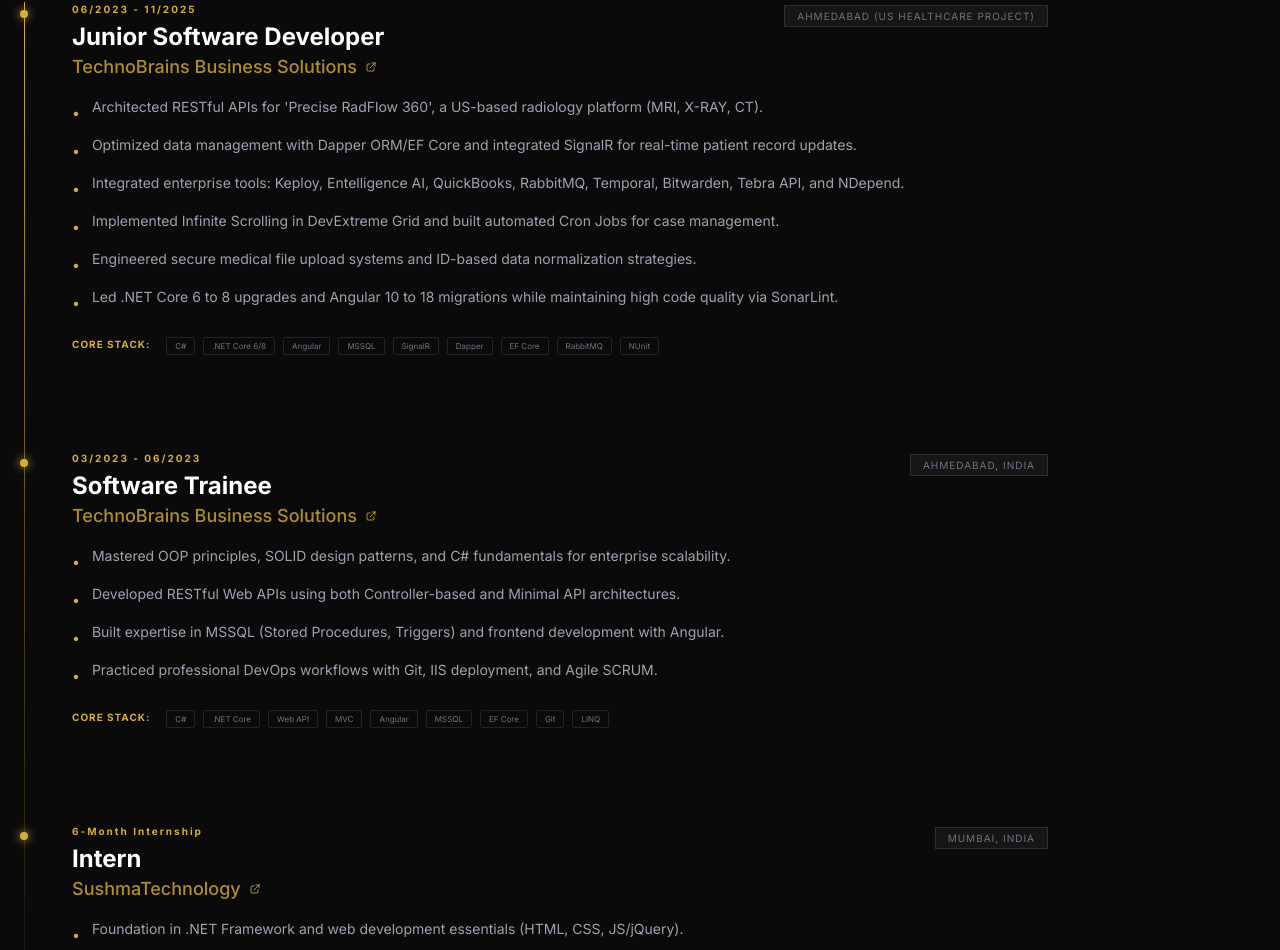
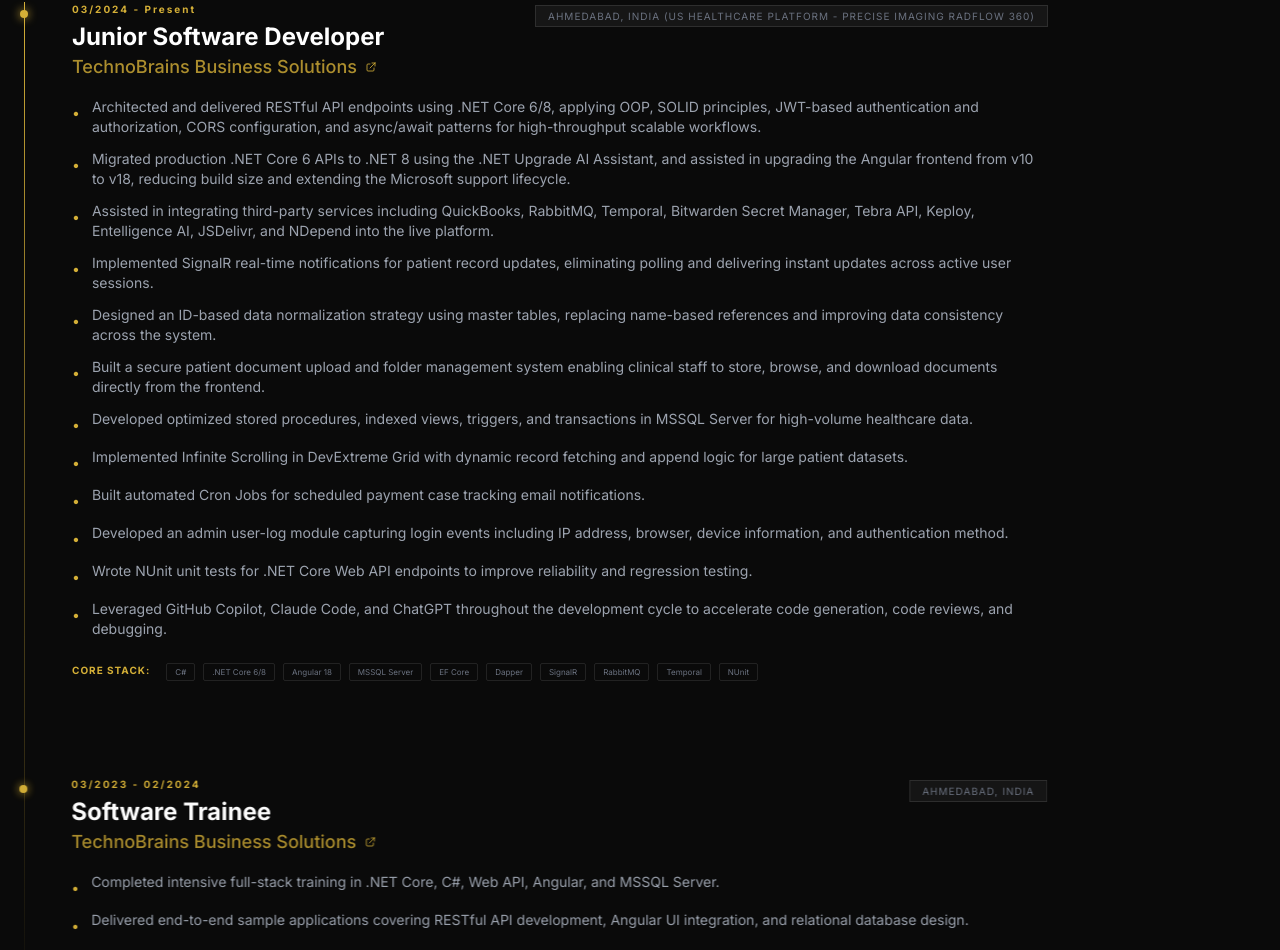
Before and after one commit to paras245/paras-panchal-portfolio, a React (Vite) app: page / in a window 1280 px wide. Shown: the part 3033-3983 px from the top of the page. Built offline with nearby package versions, Linux system fonts and the light colour scheme; a web font is replaced by a local one.

Commit message:
Commit for resume update and experience and about section

```diff
--- a/App.tsx
+++ b/App.tsx
@@ -107,24 +107,24 @@
           <div className="container mx-auto max-w-5xl">
             <div className="flex flex-col gap-12">
               {[
-                {
-                  title: "Azure AI Essentials Professional",
-                  issuer: "LinkedIn Learning | Microsoft",
-                  desc: "Validated by LinkedIn Learning & Microsoft for expertise in Azure AI.",
-                  tags: ["AI", "Microsoft Azure", "Professional"],
-                  image: "/images/Certifactesjpg/1stCertificate.jpg",
-                  url: "https://www.linkedin.com/learning/certificates/dffc54b7f7cb4e58b56269fc5d6eec4d7edee11fcd7426666ccb79dd4b01151d?trk=share_certificate",
-                  delay: 0
-                },
-                {
-                  title: "Azure AI Workloads & ML",
-                  issuer: "LinkedIn Learning | Microsoft",
-                  desc: "Validated by LinkedIn Learning & Microsoft for expertise in Machine Learning Workloads on Azure.",
-                  tags: ["Machine Learning", "Azure", "AI Workloads"],
-                  image: "/images/Certifactesjpg/2ndCertificate.jpg",
-                  url: "https://www.linkedin.com/learning/certificates/22dce11d0db1634c09baa1c4cb30c50e2e35dedbc963f75ff2952fc0c88e139e?trk=share_certificate",
-                  delay: 0.1
-                },
+                // {
+                //   title: "Azure AI Essentials Professional",
+                //   issuer: "LinkedIn Learning | Microsoft",
+                //   desc: "Validated by LinkedIn Learning & Microsoft for expertise in Azure AI.",
+                //   tags: ["AI", "Microsoft Azure", "Professional"],
+                //   image: "/images/Certifactesjpg/1stCertificate.jpg",
+                //   url: "https://www.linkedin.com/learning/certificates/dffc54b7f7cb4e58b56269fc5d6eec4d7edee11fcd7426666ccb79dd4b01151d?trk=share_certificate",
+                //   delay: 0
+                // },
+                // {
+                //   title: "Azure AI Workloads & ML",
+                //   issuer: "LinkedIn Learning | Microsoft",
+                //   desc: "Validated by LinkedIn Learning & Microsoft for expertise in Machine Learning Workloads on Azure.",
+                //   tags: ["Machine Learning", "Azure", "AI Workloads"],
+                //   image: "/images/Certifactesjpg/2ndCertificate.jpg",
+                //   url: "https://www.linkedin.com/learning/certificates/22dce11d0db1634c09baa1c4cb30c50e2e35dedbc963f75ff2952fc0c88e139e?trk=share_certificate",
+                //   delay: 0.1
+                // },
                 {
                   title: "Practical GitHub Actions",
                   issuer: "LinkedIn Learning",
--- a/components/About.tsx
+++ b/components/About.tsx
@@ -25,11 +25,11 @@
               <p>{t.aboutP2}</p>
               <div className="pt-8 grid grid-cols-2 gap-8 border-t border-[#D4AF37]/10">
                 <div>
-                  <h4 className="text-[#D4AF37] font-bold text-2xl">2.9+</h4>
+                  <h4 className="text-[#D4AF37] font-bold text-2xl">2.5+</h4>
                   <p className="text-xs uppercase tracking-widest">Years Experience</p>
                 </div>
                 <div>
-                  <h4 className="text-[#D4AF37] font-bold text-2xl">10+</h4>
+                  <h4 className="text-[#D4AF37] font-bold text-2xl">5+</h4>
                   <p className="text-xs uppercase tracking-widest">Systems Delivered</p>
                 </div>
               </div>
--- a/components/Experience.tsx
+++ b/components/Experience.tsx
@@ -65,44 +65,36 @@
       role: "Junior Software Developer",
       company: "TechnoBrains Business Solutions",
       link: "https://technobrains.io/",
-      location: "Ahmedabad (US Healthcare Project)",
-      period: "06/2023 - 11/2025",
+      location: "Ahmedabad, India (US Healthcare Platform - Precise Imaging RadFlow 360)",
+      period: "03/2024 - Present",
       details: [
-        "Architected RESTful APIs for 'Precise RadFlow 360', a US-based radiology platform (MRI, X-RAY, CT).",
-        "Optimized data management with Dapper ORM/EF Core and integrated SignalR for real-time patient record updates.",
-        "Integrated enterprise tools: Keploy, Entelligence AI, QuickBooks, RabbitMQ, Temporal, Bitwarden, Tebra API, and NDepend.",
-        "Implemented Infinite Scrolling in DevExtreme Grid and built automated Cron Jobs for case management.",
-        "Engineered secure medical file upload systems and ID-based data normalization strategies.",
-        "Led .NET Core 6 to 8 upgrades and Angular 10 to 18 migrations while maintaining high code quality via SonarLint."
+        "Architected and delivered RESTful API endpoints using .NET Core 6/8, applying OOP, SOLID principles, JWT-based authentication and authorization, CORS configuration, and async/await patterns for high-throughput scalable workflows.",
+        "Migrated production .NET Core 6 APIs to .NET 8 using the .NET Upgrade AI Assistant, and assisted in upgrading the Angular frontend from v10 to v18, reducing build size and extending the Microsoft support lifecycle.",
+        "Assisted in integrating third-party services including QuickBooks, RabbitMQ, Temporal, Bitwarden Secret Manager, Tebra API, Keploy, Entelligence AI, JSDelivr, and NDepend into the live platform.",
+        "Implemented SignalR real-time notifications for patient record updates, eliminating polling and delivering instant updates across active user sessions.",
+        "Designed an ID-based data normalization strategy using master tables, replacing name-based references and improving data consistency across the system.",
+        "Built a secure patient document upload and folder management system enabling clinical staff to store, browse, and download documents directly from the frontend.",
+        "Developed optimized stored procedures, indexed views, triggers, and transactions in MSSQL Server for high-volume healthcare data.",
+        "Implemented Infinite Scrolling in DevExtreme Grid with dynamic record fetching and append logic for large patient datasets.",
+        "Built automated Cron Jobs for scheduled payment case tracking email notifications.",
+        "Developed an admin user-log module capturing login events including IP address, browser, device information, and authentication method.",
+        "Wrote NUnit unit tests for .NET Core Web API endpoints to improve reliability and regression testing.",
+        "Leveraged GitHub Copilot, Claude Code, and ChatGPT throughout the development cycle to accelerate code generation, code reviews, and debugging."
       ],
-      tech: "C#, .NET Core 6/8, Angular, MSSQL, SignalR, Dapper, EF Core, RabbitMQ, NUnit"
+      tech: "C#, .NET Core 6/8, Angular 18, MSSQL Server, EF Core, Dapper, SignalR, RabbitMQ, Temporal, NUnit"
     },
     {
       role: "Software Trainee",
       company: "TechnoBrains Business Solutions",
       link: "https://technobrains.io/",
       location: "Ahmedabad, India",
-      period: "03/2023 - 06/2023",
+      period: "03/2023 - 02/2024",
       details: [
-        "Mastered OOP principles, SOLID design patterns, and C# fundamentals for enterprise scalability.",
-        "Developed RESTful Web APIs using both Controller-based and Minimal API architectures.",
-        "Built expertise in MSSQL (Stored Procedures, Triggers) and frontend development with Angular.",
-        "Practiced professional DevOps workflows with Git, IIS deployment, and Agile SCRUM."
+        "Completed intensive full-stack training in .NET Core, C#, Web API, Angular, and MSSQL Server.",
+        "Delivered end-to-end sample applications covering RESTful API development, Angular UI integration, and relational database design.",
+        "Collaborated using Git-based version control workflows and Agile development practices."
       ],
-      tech: "C#, .NET Core, Web API, MVC, Angular, MSSQL, EF Core, Git, LINQ"
-    },
-    {
-      role: "Intern",
-      company: "SushmaTechnology",
-      link: "https://sushmatechnology.com/",
-      location: "Mumbai, India",
-      period: "6-Month Internship",
-      details: [
-        "Foundation in .NET Framework and web development essentials (HTML, CSS, JS/jQuery).",
-        "Implemented CRUD operations and AJAX-based client-server communication.",
-        "Contributed to database operations using MSSQL and participated in debugging sessions."
-      ],
-      tech: ".NET Framework, C#, MSSQL, jQuery, AJAX, HTML/CSS"
+      tech: "C#, .NET Core, Web API, Angular, MSSQL Server, EF Core, Git"
     }
   ];
 
```
Also changed, not shown: 2 other files (tests, documents, lock files or other folders).
